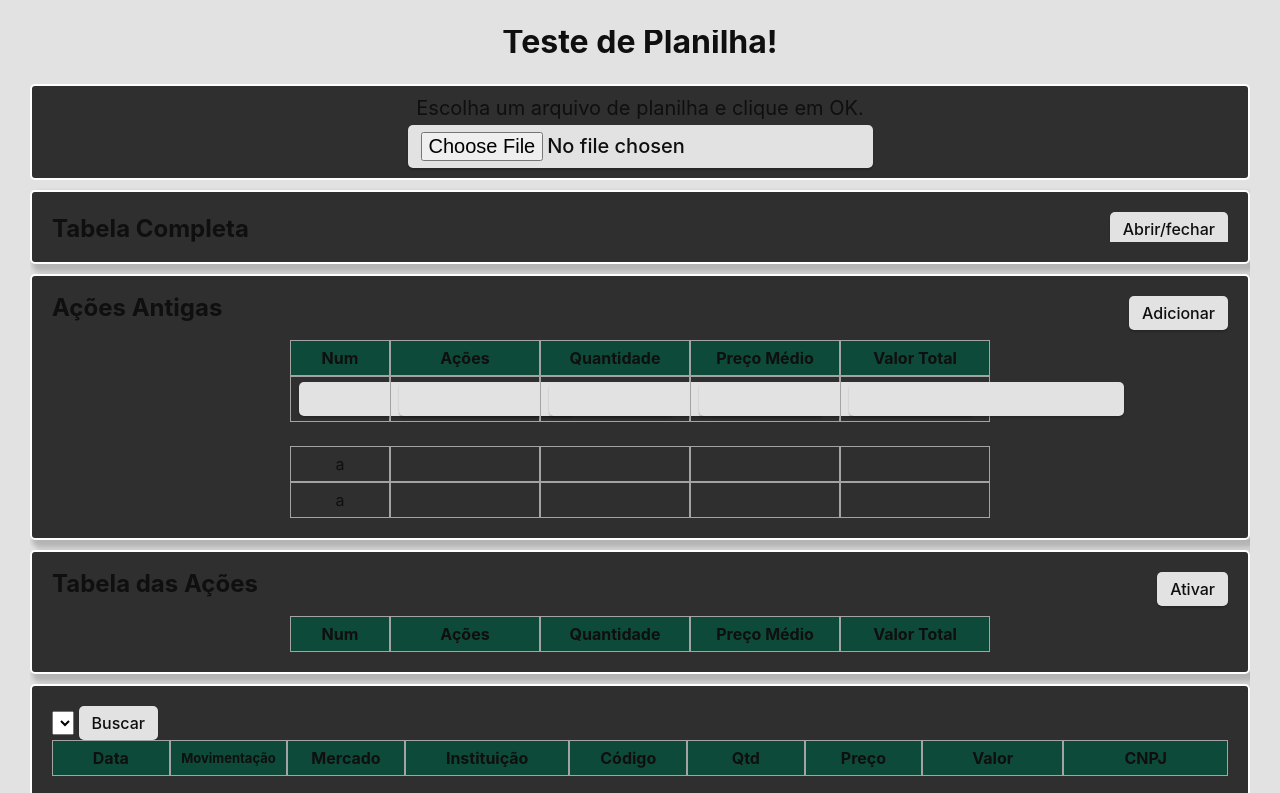
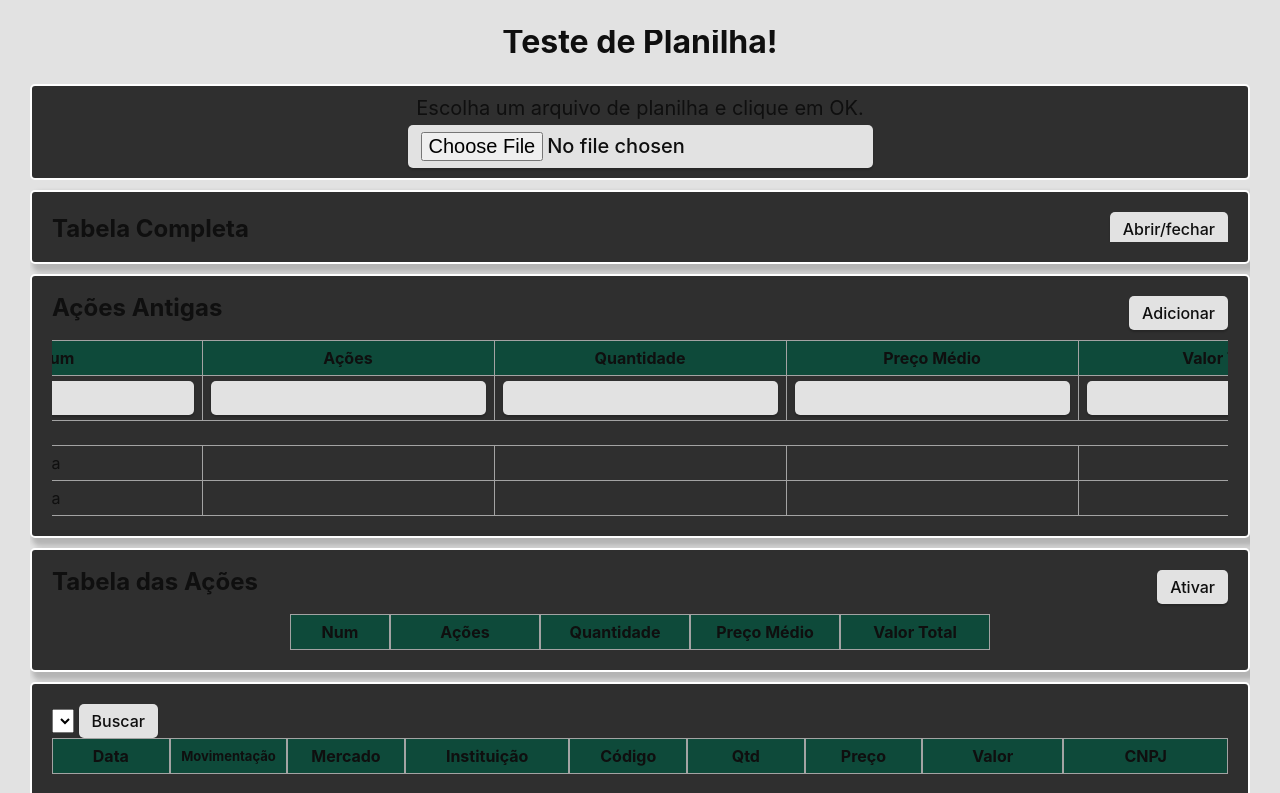
Before and after one commit to JonatasAlexandrao/Custo_medio, a Svelte app: page / in a window 1280 px wide. Shown: the top 793 px of the page. Built offline with nearby package versions, Linux system fonts and the light colour scheme.

Commit message:
corrigindo css das tabelas

```diff
--- a/src/components/OldStocks/OldStocks.svelte
+++ b/src/components/OldStocks/OldStocks.svelte
@@ -51,6 +51,7 @@
     <h2>{title}</h2>
     <button>Adicionar</button>
   </div>
+  <div class="container-table">
     <table>
       <thead>
         <tr>
@@ -85,6 +86,7 @@
           </tr>
       </tbody>
     </table>
+  </div>
 
 </div>
 
@@ -114,6 +116,13 @@
     align-items: center;
   }
 
+  .container-old-stocks .container-table {
+    width: 100%;
+    height: 100%;
+    display: flex;
+    justify-content: center;
+  }
+
 
 
 </style>
--- a/src/components/SearchStocks/SearchStocks.svelte
+++ b/src/components/SearchStocks/SearchStocks.svelte
@@ -114,7 +114,7 @@
   </select>
   <button on:click={searchForStocks}>Buscar</button>
 
-  <div class="container-search-stocks">
+  <div class="container-search-stocks container-table">
     <table class="-table-base">
       <thead>
         <tr>
@@ -142,7 +142,7 @@
         {/each}
       </tbody>
     </table>
-  </div>
+
 
     <table class="calculations-table">
       <thead>
@@ -160,6 +160,8 @@
         </tr>
       </tbody>
     </table>
+  </div>
+
 
   <div class="declaration-text">
     <p bind:this={declarationText}>
@@ -176,7 +178,19 @@
   .container-search-stocks {
     overflow: auto;
     margin-bottom: 2rem;
+
+
   }
+
+  .container-table {
+    width: 100%;
+    height: 100%;
+    display: flex;
+    flex-direction: column;
+    gap: 2rem;
+    justify-content: center;
+  }
+
   .calculations-table {
     margin-bottom: 2rem;
   }
@@ -196,6 +210,10 @@
     margin-bottom: 1rem;
   }
 
+  .calculations-table {
+    width: 100%;
+  }
+
   .calculations-table tbody > tr td {
     cursor: pointer;
 
--- a/src/components/StocksListTable/StocksListTable.svelte
+++ b/src/components/StocksListTable/StocksListTable.svelte
@@ -61,6 +61,8 @@
     <h2>{title}</h2>
     <button on:click={stocksList}>Ativar</button>
   </div>
+
+  <div class="container-table">
     <table>
       <thead>
         <tr>
@@ -81,6 +83,8 @@
         {/each}
       </tbody>
     </table>
+  </div>
+
 
 </div>
 
@@ -93,17 +97,28 @@
 
   .container-stocks-list-table { overflow: auto; }
 
-  .container-stocks-list-table > table tr {
+  .container-stocks-list-table {
+    width: 100%;
+  }
+
+  .container-stocks-list-table .container-table {
+    width: 100%;
+    height: 100%;
+    display: flex;
+    justify-content: center;
+  }
+
+  .container-stocks-list-table table tr {
     display: grid;
     justify-content: center;
     grid-template-columns: minmax(7rem, 10rem) minmax(10rem, 15rem) minmax(10rem, 15rem) minmax(10rem, 15rem) minmax(10rem, 15rem);
   }
 
-  .container-stocks-list-table > table tr:hover {
+  .container-stocks-list-table table tr:hover {
     background-color: rgba(163, 163, 163, .3);
   }
 
-  .container-stocks-list-table > table tr th {
+  .container-stocks-list-table table tr th {
     display: flex;
     justify-content: center;
     align-items: center;
--- a/src/components/TradingTable/TradingTable.svelte
+++ b/src/components/TradingTable/TradingTable.svelte
@@ -7,7 +7,7 @@
 
   let tableHeader = ["Data", "Movimentação", "Mercado", "Instituição", "Código", "Qtd", "Preço", "Valor", "CNPJ", "Nome no Pregão"]
 
-  function realCurrenc(num) {
+  function realCurrency(num) {
     const response = num.toLocaleString('pt-BR', {minimumFractionDigits: 2, maximumFractionDigits: 2})
 
     return response
@@ -44,8 +44,8 @@
           <td>{rows.instituicao}</td>
           <td>{rows.codigoNegociacao}</td>
           <td>{rows.quantidade}</td>
-          <td>{realCurrenc(rows.preco)}</td>
-          <td>{realCurrenc(rows.valor)}</td>
+          <td>{realCurrency(rows.preco)}</td>
+          <td>{realCurrency(rows.valor)}</td>
           <td>{rows.cnpj}</td>
           <td>{rows.nomePregao}</td>
         </tr>
@@ -57,7 +57,12 @@
 
 <style>
   .container-table {
+    width: 100%;
     height: 3rem;
+    display: grid;
+    flex-direction: column;
+    justify-content: center;
+
     overflow: hidden;
 
   }
@@ -74,4 +79,34 @@
     margin-bottom: 1rem;
   }
 
+  .container-table .table-base tr {
+    display: grid;
+    justify-content: center;
+    grid-template-columns:
+      minmax(10rem, 14rem) /*Data*/
+      minmax(13rem, 13rem) /*Movimentação*/
+      minmax(10rem, 12rem) /*Mercado*/
+      minmax(11rem, 25rem) /*Instituição*/
+      minmax(10rem, 12rem) /*Código*/
+      minmax(7rem, 10rem)  /*Qtd*/
+      minmax(10rem, 15rem) /*Preço*/
+      minmax(10rem, 15rem) /*Valor*/
+      minmax(15rem, 18rem) /*cnpj*/
+      minmax(18rem, 25rem) /*Nome no Pregão*/
+    ;
+  }
+
+  .container-table .table-base tr:hover {
+    background-color: rgba(163, 163, 163, .3);
+  }
+
+  .container-table .table-base tr td:nth-child(4),
+  .table-base tr td:nth-child(9) {
+    font-size: 1.4rem;
+  }
+
+  .container-table .table-base tr td:nth-child(10) {
+    font-size: 1.2rem;
+  }
+
 </style>
--- a/src/styles.css
+++ b/src/styles.css
@@ -77,7 +77,7 @@ button {
 }
 
 table {
-  width: 100%;
+  /*width: 100%;
   height: 100%;
   /*display: block;*/
   overflow: auto;
```
Lines whose indentation alone changed are shown as unchanged.
